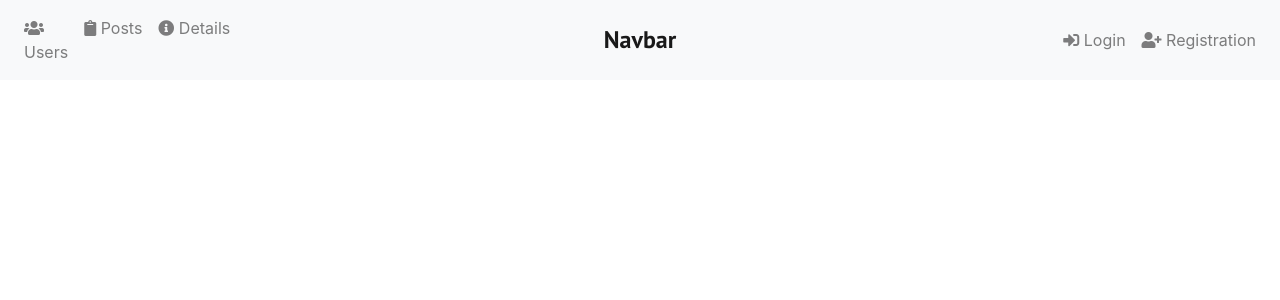
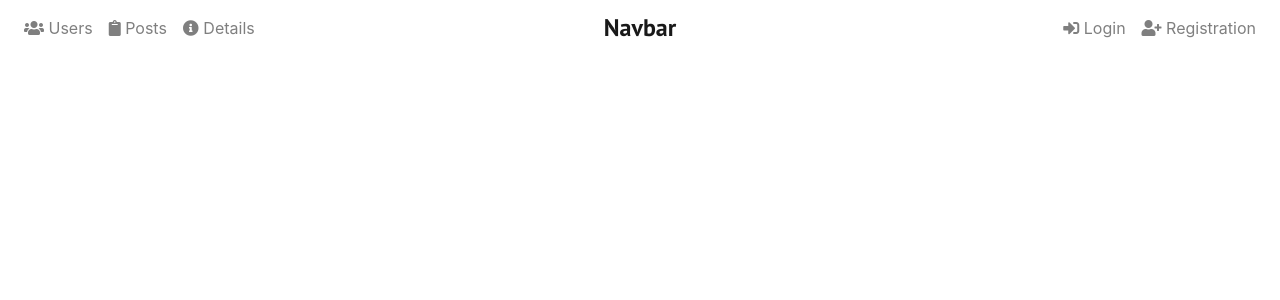
Before and after one commit to BassamxMednini/Angular-Website, an Angular app: page / in a window 1280 px wide. Shown: the top 300 px of the page. Built offline with nearby package versions, Linux system fonts and the light colour scheme.

Commit message:
navbar Hintergrundfarbe in #fff geändert

```diff
--- a/src/app/navbar/navbar.component.html
+++ b/src/app/navbar/navbar.component.html
@@ -1,4 +1,4 @@
-<nav class="navbar navbar-expand-lg navbar-light bg-light">
+<nav class="navbar navbar-expand-lg navbar-light" style="background-color: #fff;">
     <a class="navbar-brand" href="#">Navbar</a>
     <button class="navbar-toggler" type="button" data-toggle="collapse" data-target="#navbarSupportedContent" aria-controls="navbarSupportedContent" aria-expanded="false" aria-label="Toggle navigation">
       <span class="navbar-toggler-icon"></span>
@@ -7,7 +7,7 @@
     <div class="collapse navbar-collapse" id="navbarSupportedContent">
       <ul class="navbar-nav mr-auto">
         <li class="nav-item">
-          <a class="nav-link" href="#"><i class="fas fa-users"></i><br>Users</a>
+          <a class="nav-link" href="#"><i class="fas fa-users"></i> Users</a>
         </li>
         <li class="nav-item">
           <a class="nav-link" href="#"><i class="fas fa-clipboard"></i> Posts</a>
```
